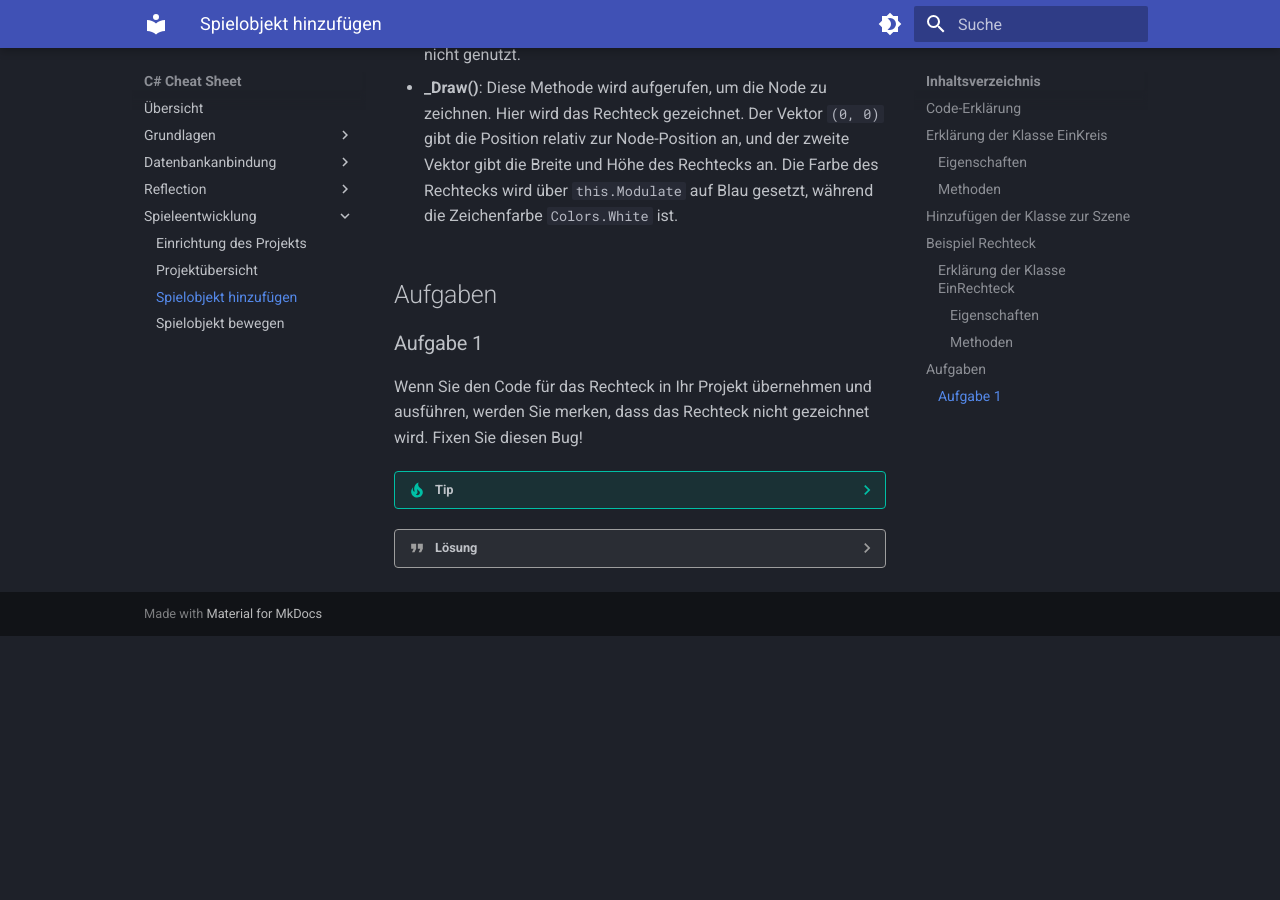
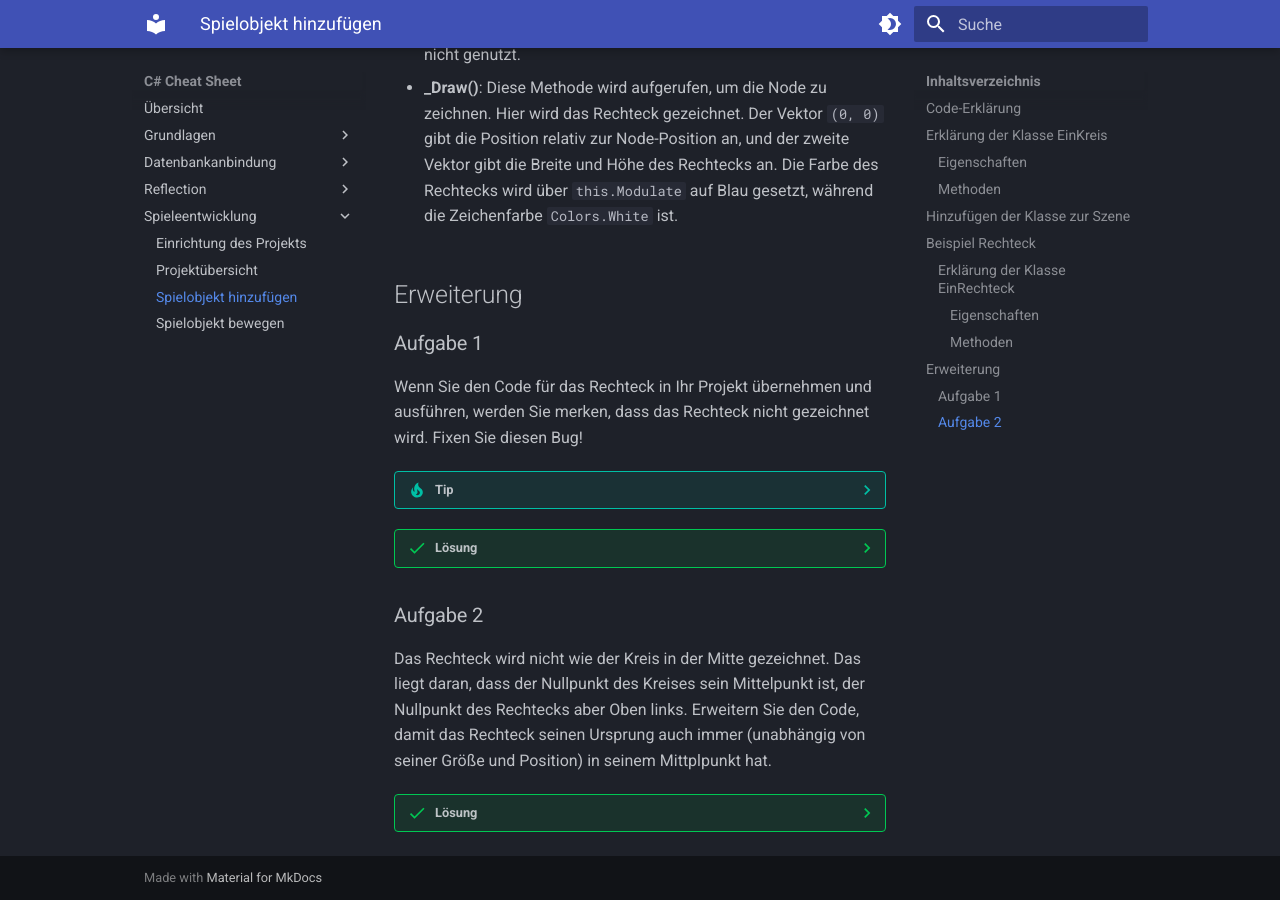
Before and after one commit to swop-bs/cheat-sheet, an MkDocs documentation site: the page built from docs/gamedev/objekt_hinzufuegen.md, in a window 1280 px wide and 900 px high, scrolled down 4297 px. Built offline with MkDocs 1.6.1 and Material for MkDocs 9.7.7, drawn with Linux system fonts in a browser that asks for light colours; before the commit the page ends 4933 px from its top, so only the background shows below that.

Commit message:
Added exercise, changed from quote zu success admonitions

````diff
--- a/docs/gamedev/objekt_hinzufuegen.md
+++ b/docs/gamedev/objekt_hinzufuegen.md
@@ -153,7 +153,7 @@ public partial class EinRechteck : Node2D
 
 - **_Draw()**: Diese Methode wird aufgerufen, um die Node zu zeichnen. Hier wird das Rechteck gezeichnet. Der Vektor `(0, 0)` gibt die Position relativ zur Node-Position an, und der zweite Vektor gibt die Breite und Höhe des Rechtecks an. Die Farbe des Rechtecks wird über `this.Modulate` auf Blau gesetzt, während die Zeichenfarbe `Colors.White` ist.
 
-## Aufgaben
+## Erweiterung
 
 ### Aufgabe 1
 
@@ -187,3 +187,16 @@ Wenn Sie den Code für das Rechteck in Ihr Projekt übernehmen und ausführen, w
     }
 
     ```
+
+### Aufgabe 2
+
+Das Rechteck wird nicht wie der Kreis in der Mitte gezeichnet. Das liegt daran, dass der Nullpunkt des Kreises sein Mittelpunkt ist, der Nullpunkt des Rechtecks aber Oben links. Erweitern Sie den Code, damit das Rechteck seinen Ursprung auch immer (unabhängig von seiner Größe und Position) in seinem Mittplpunkt hat.
+
+??? success "Lösung"
+
+    Durch die Anpassung des Poisition-Parameters der DrawRect-Methode wird das Rechteck immer an die richtige Position gezeichnet (Vorzeichen beachten!):
+
+    ```csharp
+    // In _Draw() von EinRechteck
+    DrawRect(new Rect2(new Vector2(-(_width / 2), -(_height / 2)), new Vector2(_width, _height)), Colors.White);
+    ```
````
Also changed, not shown: other parts of docs/gamedev/objekt_hinzufuegen.md (+1 -1 lines), docs/gamedev/einrichtung.md (+1 -1 lines), docs/gamedev/objekt_bewegen.md (+2 -2 lines).
